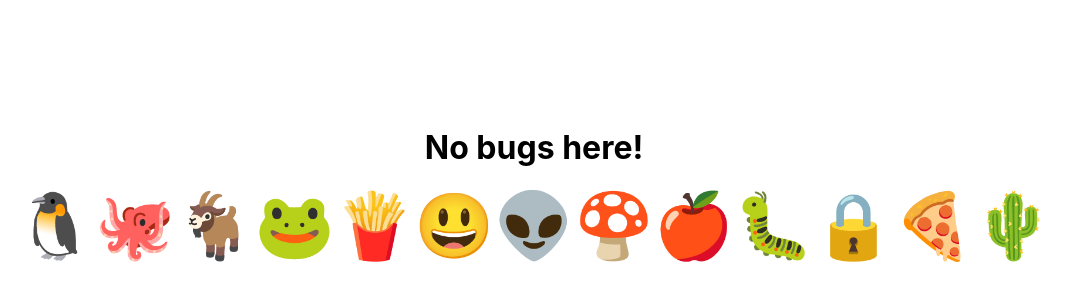
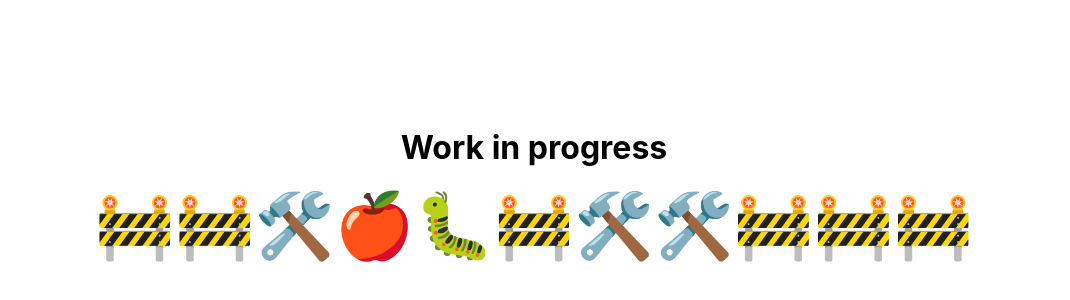
Before and after one commit to elianparedes/git-best-practices, a Next.js app: page / in a window 1280 px wide. Shown: the part 216-516 px from the top of the page, without its empty margins (106-1176 px from the left). Built offline with nearby package versions, Linux system fonts and the light colour scheme.

Commit message:
feat: work in progress page

```diff
--- a/pages/index.tsx
+++ b/pages/index.tsx
@@ -1,5 +1,4 @@
 import Head from "next/head";
-import Image from "next/image";
 
 import styles from "@/pages/index.module.css";
 
@@ -12,8 +11,8 @@ export default function Home() {
             </Head>
 
             <main>
-                <h1>No bugs here!</h1>
-                <h1 className={styles.title}>🐧🐙🐐🐸🍟😃👽🍄🍎🐛🔒🍕🌵</h1>
+                <h1>Work in progress</h1>
+                <h1 className={styles.title}>🚧🚧🛠️🍎🐛🚧🛠️🛠️🚧🚧🚧</h1>
             </main>
         </div>
     );
```
Also changed, not shown: 2 other files (tests, documents, lock files or other folders).
